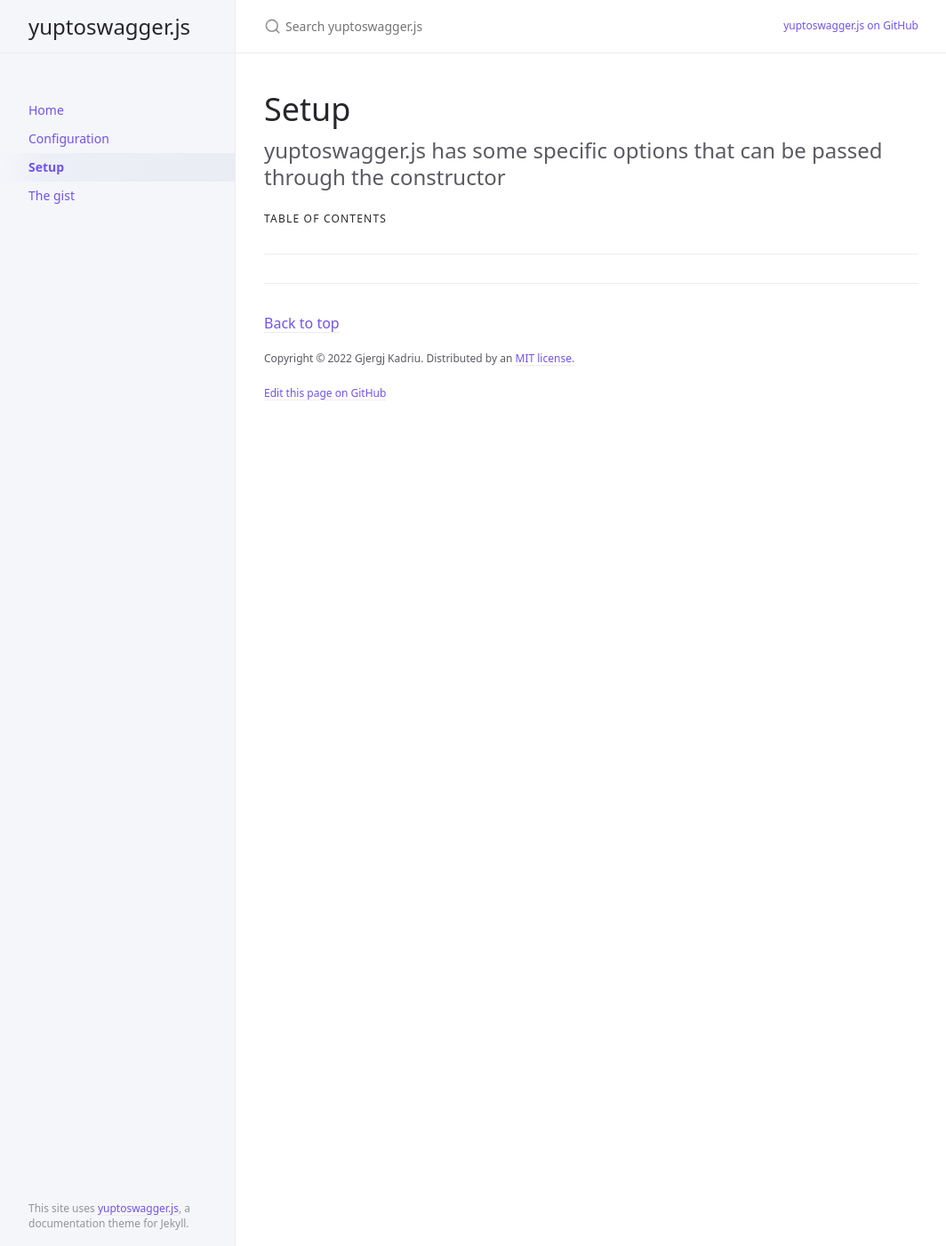
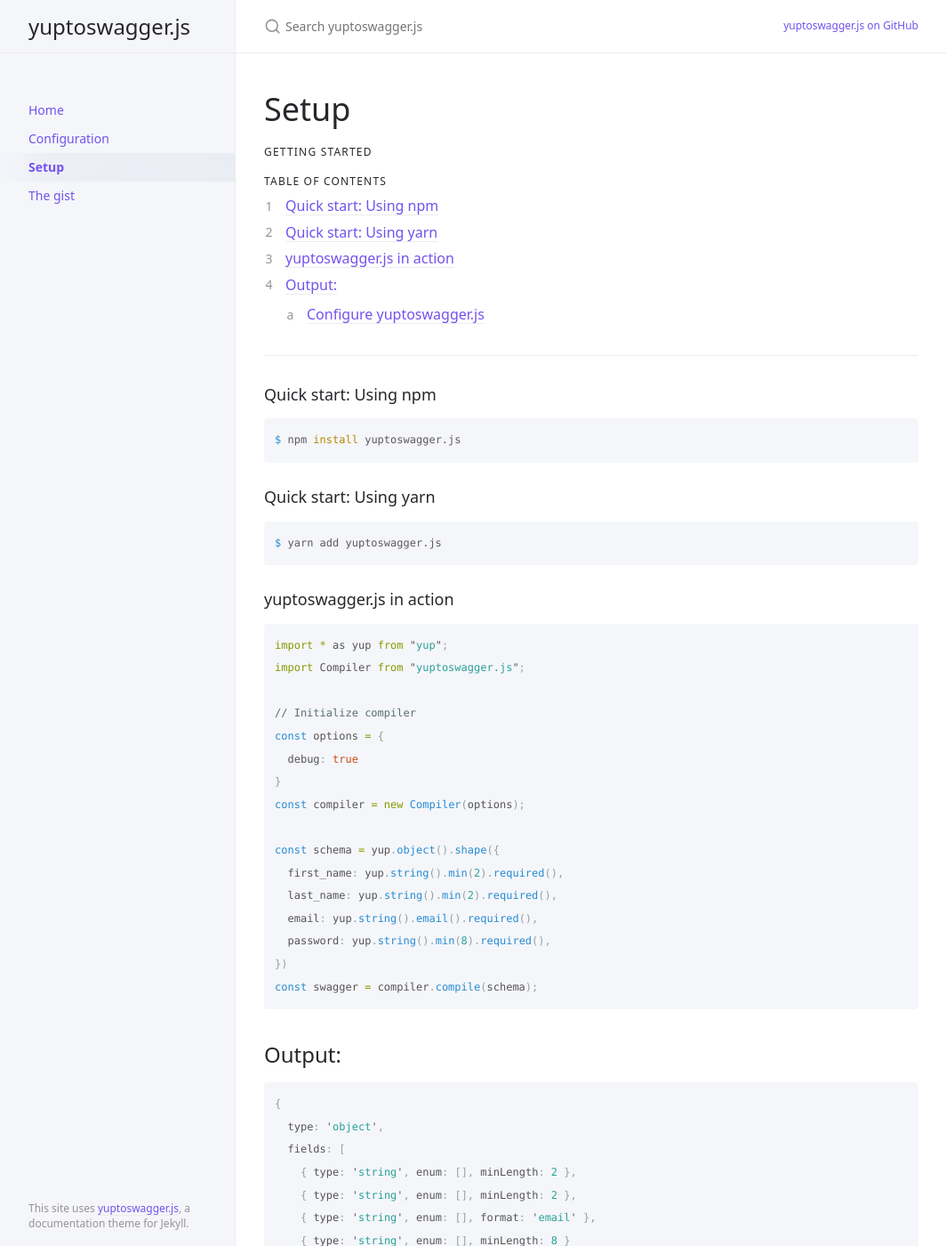
Before and after one commit to yuptoswagger-js/yuptoswagger.js.docs, a Jekyll site: the page built from docs/setup.md, in a window 1280 px wide and 1400 px high. Shown: the whole window at 89% size, without its empty margins (107-1171 px from the left). Built offline with Jekyll 4.4.1, drawn with Linux system fonts in a browser that asks for light colours; some of the changed text lies outside the part shown.

Commit message:
setup-page

````diff
--- a/Gemfile
+++ b/Gemfile
@@ -2,3 +2,4 @@ source "https://rubygems.org"
 gemspec
 
 gem "webrick", "~> 1.7"
+gem "just-the-docs"
--- a/_config.yml
+++ b/_config.yml
@@ -1,3 +1,4 @@
+theme: just-the-docs
 # Welcome to Jekyll!
 #
 # This config file is meant for settings that affect your whole site, values
--- a/docs/setup.md
+++ b/docs/setup.md
@@ -7,15 +7,65 @@ nav_order: 2
 # Setup
 {: .no_toc }
 
-yuptoswagger.js has some specific options that can be passed through the constructor
-{: .fs-6 .fw-300 }
+{: .no_toc .text-delta }
+## Getting started
 
 ## Table of contents
 {: .no_toc .text-delta }
 
 1. TOC
 {:toc}
+---
+<!--
+### Dependencies
 
----
+yuptoswagger.js is built for [Jekyll](https://jekyllrb.com), a static site generator. View the [quick start guide](https://jekyllrb.com/docs/) for more information. yuptoswagger.js requires no special plugins and can run on GitHub Pages' standard Jekyll compiler. The [Jekyll SEO Tag plugin](https://github.com/jekyll/jekyll-seo-tag) is included by default (no need to run any special installation) to inject SEO and open graph metadata on docs pages. For information on how to configure SEO and open graph metadata visit the [Jekyll SEO Tag usage guide](https://jekyll.github.io/jekyll-seo-tag/usage/). -->
+
+### Quick start: Using npm
+
+```shell
+$ npm install yuptoswagger.js
+```
+### Quick start: Using yarn
+
+```shell
+$ yarn add yuptoswagger.js
+```
+
+### yuptoswagger.js in action
+
+```js
+import * as yup from "yup";
+import Compiler from "yuptoswagger.js";
+
+// Initialize compiler
+const options = {
+  debug: true
+}
+const compiler = new Compiler(options);
+
+const schema = yup.object().shape({
+  first_name: yup.string().min(2).required(),
+  last_name: yup.string().min(2).required(),
+  email: yup.string().email().required(),
+  password: yup.string().min(8).required(),
+})
+const swagger = compiler.compile(schema);
+```
+## Output:
+```js
+{
+  type: 'object',
+  fields: [
+    { type: 'string', enum: [], minLength: 2 },
+    { type: 'string', enum: [], minLength: 2 },
+    { type: 'string', enum: [], format: 'email' },
+    { type: 'string', enum: [], minLength: 8 }
+  ]
+}
+```
+
+### Configure yuptoswagger.js
+- [See configuration options]({% link docs/configuration.md %})
 
 <!-- View this site's [\_config.yml](https://github.com/yuptoswagger-js/yuptoswagger.js/tree/main/_config.yml) file as an example. -->
````
Also changed, not shown: package.json (line endings or trailing spaces).
